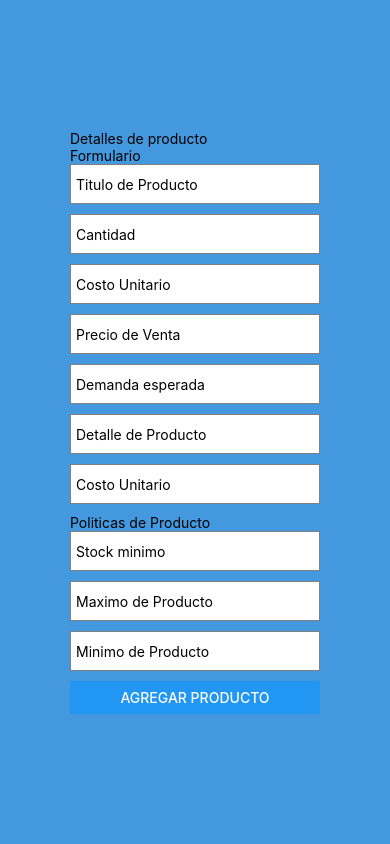
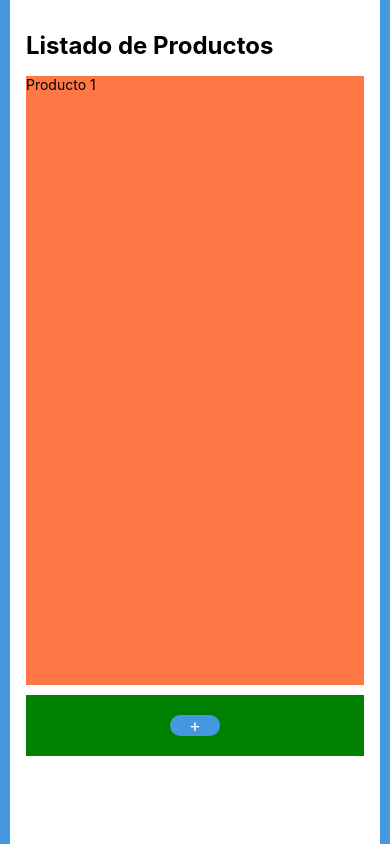
Before and after one commit to 100fixdev/Paydrive, a React Native app: screen / in a window 390 px wide. Built offline with nearby package versions, Linux system fonts and the light colour scheme.

Commit message:
feat: Layout pagina de productos

```diff
--- a/App.js
+++ b/App.js
@@ -2,6 +2,7 @@ import { StatusBar } from "expo-status-bar";
 import { StyleSheet, View } from "react-native";
 //import { Main } from "./components/Main.jsx";
 import { Principal } from "./components/Principal.jsx";
+import { ListadoProductos } from "./screens/Lista-prod.jsx";
 import { SafeAreaProvider } from "react-native-safe-area-context";
 import { Form } from "./screens/Form.jsx";
 
@@ -9,7 +10,7 @@ export default function App() {
   return (
     <SafeAreaProvider>
       <View style={styles.container}>
-        <Form />
+        <ListadoProductos />
         <StatusBar style="auto" />
       </View>
     </SafeAreaProvider>
--- a/components/Principal.jsx
+++ b/components/Principal.jsx
@@ -39,7 +39,7 @@ export function Principal() {
   );
 }
 
-const styles = StyleSheet.create({
+export const styles = StyleSheet.create({
   body: {
     flex: 1,
     backgroundColor: "rgba(206, 157, 51, 1)",
--- /dev/null
+++ b/screens/Lista-prod.jsx
@@ -0,0 +1,58 @@
+import react from 'react';
+import { View, Text, StyleSheet, Pressable } from 'react-native';
+
+export function ListadoProductos() {
+  return (
+    <View style={styles.container__prod}>
+      <Text style={styles.title}>Listado de Productos</Text>
+      {/* Aquí iría la lógica para listar los productos */}
+      <View style={styles.container__item}>
+        <Text>Producto 1</Text>
+      </View>
+      <View style={styles.container__btn}>
+          <Pressable style={styles.btn__agregar}>
+            <Text style={styles.txt__agregar}>+</Text>
+        </Pressable>
+      </View>
+    </View>
+
+
+  );
+}
+
+export const styles = StyleSheet.create({
+  container__prod: {
+    flex: 1,
+    padding: 16,
+    backgroundColor: '#fff',
+    height: '100%',
+    width: '100%',
+  },
+  title: {
+    fontSize: 24,
+    fontWeight: 'bold',
+    marginBottom: 16,
+    marginTop: 15,
+  },
+  container__item: {
+    backgroundColor: '#f74',
+    height: '75%',
+  },
+  btn__agregar: {
+    backgroundColor: 'rgba(68, 152, 221, 1)',
+    borderRadius: 50,
+    width: 50,
+  },
+    txt__agregar: {
+        fontSize:18,
+        color: 'white',
+        textAlign: 'center',
+
+    },
+    container__btn:{
+        alignItems: 'center',
+        backgroundColor: 'green',
+        padding: 20,
+        marginTop: 10,
+    }
+});
```
